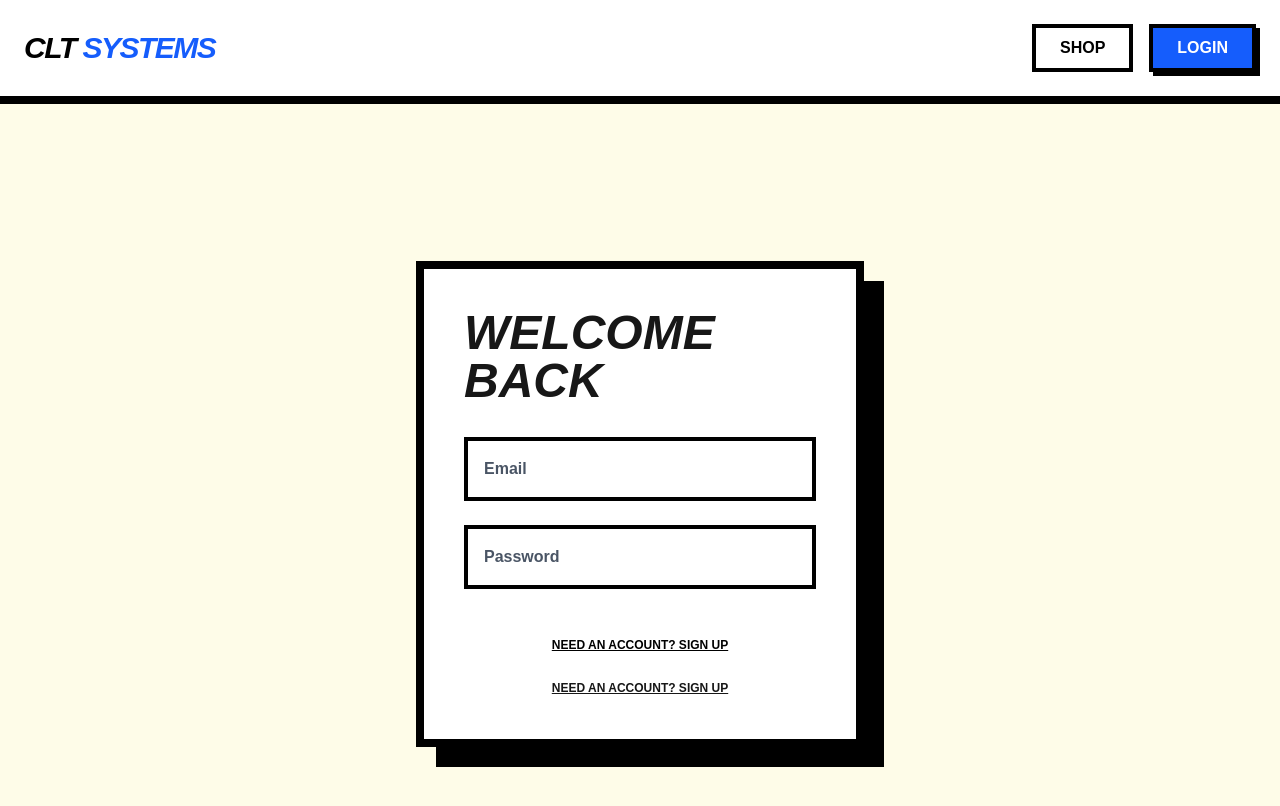
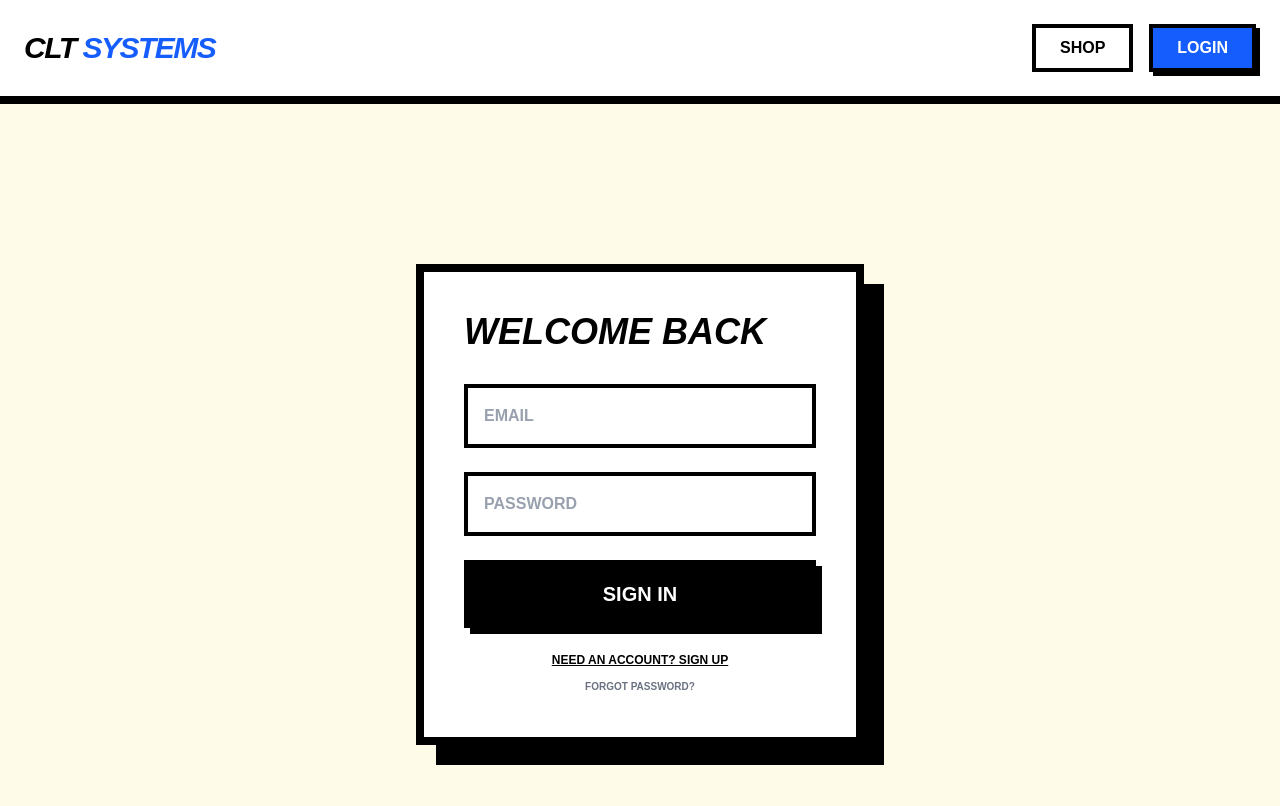
Before and after one commit to acjoyner/clt-tech-portal, a Next.js app: page /login in a window 1280 px wide. Shown: the top 806 px of the page. Built offline with nearby package versions, Linux system fonts and the light colour scheme; no server answers.

Commit message:
Updated Forgot Password

```diff
--- /dev/null
+++ b/app/forgot-password/page.tsx
@@ -0,0 +1,46 @@
+"use client";
+import { useState } from "react";
+import { supabase } from "../../src/lib/supabase";
+
+export default function ForgotPassword() {
+  const [email, setEmail] = useState("");
+  const [message, setMessage] = useState({ text: "", isError: false });
+
+  const handleReset = async (e: React.FormEvent) => {
+    e.preventDefault();
+    const { error } = await supabase.auth.resetPasswordForEmail(email, {
+      redirectTo: `${window.location.origin}/update-password`,
+    });
+
+    if (error) {
+      setMessage({ text: error.message, isError: true });
+    } else {
+      setMessage({ text: "Check your email for the reset link!", isError: false });
+    }
+  };
+
+  return (
+    <div className="min-h-screen bg-white flex items-center justify-center p-4 text-black">
+      <div className="border-8 border-black p-10 max-w-md w-full shadow-[20px_20px_0px_0px_rgba(0,0,0,1)]">
+        <h1 className="text-3xl font-black uppercase mb-6 italic">Reset Password</h1>
+        {message.text && (
+          <div className={`mb-4 p-3 border-4 border-black font-bold ${message.isError ? 'bg-red-400' : 'bg-green-400'}`}>
+            {message.text}
+          </div>
+        )}
+        <form onSubmit={handleReset} className="space-y-4">
+          <input
+            type="email"
+            placeholder="YOUR EMAIL"
+            className="w-full border-4 border-black p-4 font-bold bg-white text-black placeholder:text-gray-400 outline-none"
+            onChange={(e) => setEmail(e.target.value)}
+            required
+          />
+          <button type="submit" className="w-full bg-blue-600 text-white border-4 border-black py-4 font-black uppercase">
+            Send Reset Link
+          </button>
+        </form>
+      </div>
+    </div>
+  );
+}
--- a/app/login/page.tsx
+++ b/app/login/page.tsx
@@ -1,62 +1,112 @@
 "use client";
 import { useState } from "react";
 import { supabase } from "../../src/lib/supabase";
+import { useRouter } from "next/navigation";
 
 export default function AuthPage() {
   const [email, setEmail] = useState("");
   const [password, setPassword] = useState("");
-  const [isSignUp, setIsSignUp] = useState(false);
+  const [isSignUp, setIsSignUp] = useState(false); // Toggle state
+  const [message, setMessage] = useState({ text: "", isError: false });
+  const router = useRouter();
 
   const handleAuth = async (e: React.FormEvent) => {
     e.preventDefault();
-    const { error } = isSignUp
-      ? await supabase.auth.signUp({ email, password })
-      : await supabase.auth.signInWithPassword({ email, password });
+    setMessage({ text: "Processing...", isError: false });
 
-    if (error) alert(error.message);
-    else alert(isSignUp ? "Check email for link!" : "Logged in!");
+    if (isSignUp) {
+      // --- SIGN UP LOGIC ---
+      const { data, error } = await supabase.auth.signUp({
+        email,
+        password,
+        options: {
+          emailRedirectTo: `${window.location.origin}/auth/callback`,
+        },
+      });
+
+      if (error) {
+        setMessage({ text: `Sign Up Failed: ${error.message}`, isError: true });
+      } else if (data.user) {
+        setMessage({
+          text: "Check your email for a confirmation link!",
+          isError: false,
+        });
+      }
+    } else {
+      // --- SIGN IN LOGIC ---
+      const { data, error } = await supabase.auth.signInWithPassword({
+        email,
+        password,
+      });
+
+      if (error) {
+        setMessage({ text: `Login Failed: ${error.message}`, isError: true });
+      } else if (data.user) {
+        setMessage({ text: "Success! Redirecting...", isError: false });
+        setTimeout(() => router.push("/admin"), 1000);
+      }
+    }
   };
 
   return (
     <div className="min-h-screen bg-yellow-50 flex items-center justify-center p-4">
       <div className="bg-white border-8 border-black p-10 max-w-md w-full shadow-[20px_20px_0px_0px_rgba(0,0,0,1)]">
-        <h1 className="text-5xl font-black uppercase italic mb-8">
-          {isSignUp ? "Join Us" : "Welcome Back"}
+        <h1 className="text-4xl font-black uppercase italic mb-8 text-black">
+          {isSignUp ? "Create Account" : "Welcome Back"}
         </h1>
+
+        {message.text && (
+          <div
+            className={`mb-6 p-4 border-4 border-black font-black uppercase text-xs ${
+              message.isError ? "bg-red-400" : "bg-green-400"
+            }`}
+          >
+            {message.text}
+          </div>
+        )}
+
         <form onSubmit={handleAuth} className="space-y-6">
-          {/* Update your input fields inside the auth form */}
           <input
             type="email"
-            placeholder="Email"
-            className="w-full border-4 border-black p-4 font-bold bg-white text-black placeholder:text-gray-600 outline-none focus:bg-blue-50"
+            placeholder="EMAIL"
+            className="w-full border-4 border-black p-4 font-bold bg-white text-black placeholder:text-gray-400 outline-none"
             onChange={(e) => setEmail(e.target.value)}
+            required
           />
           <input
             type="password"
-            placeholder="Password"
-            className="w-full border-4 border-black p-4 font-bold bg-white text-black placeholder:text-gray-600 outline-none focus:bg-blue-50"
+            placeholder="PASSWORD"
+            className="w-full border-4 border-black p-4 font-bold bg-white text-black placeholder:text-gray-400 outline-none"
             onChange={(e) => setPassword(e.target.value)}
+            required
           />
-
-          {/* Ensure the "Toggle" button at the bottom is also visible */}
           <button
-            type="button"
-            onClick={() => setIsSignUp(!isSignUp)}
-            className="w-full mt-6 font-black uppercase text-xs text-black underline hover:text-blue-600"
+            type="submit"
+            className="w-full bg-black text-white border-4 border-black py-4 font-black uppercase text-xl hover:bg-blue-600 transition-all shadow-[6px_6px_0px_0px_rgba(0,0,0,1)]"
           >
-            {isSignUp
-              ? "Already have an account? Sign In"
-              : "Need an account? Sign Up"}
+            {isSignUp ? "Sign Up" : "Sign In"}
           </button>
         </form>
+
+        {/* TOGGLE BUTTON */}
         <button
-          onClick={() => setIsSignUp(!isSignUp)}
-          className="w-full mt-6 font-bold uppercase text-xs underline"
+          onClick={() => {
+            setIsSignUp(!isSignUp);
+            setMessage({ text: "", isError: false });
+          }}
+          className="w-full mt-6 font-black uppercase text-xs text-black underline hover:text-blue-600"
         >
           {isSignUp
             ? "Already have an account? Sign In"
             : "Need an account? Sign Up"}
         </button>
+        <button
+          type="button"
+          onClick={() => router.push("/forgot-password")}
+          className="w-full mt-2 font-black uppercase text-[10px] text-gray-500 hover:text-black transition-colors"
+        >
+          Forgot Password?
+        </button>
       </div>
     </div>
   );
--- /dev/null
+++ b/app/update-password/page.tsx
@@ -0,0 +1,43 @@
+"use client";
+import { useState } from "react";
+import { supabase } from "../../src/lib/supabase";
+import { useRouter } from "next/navigation";
+
+export default function UpdatePassword() {
+  const [password, setPassword] = useState("");
+  const [message, setMessage] = useState("");
+  const router = useRouter();
+
+  const handleUpdate = async (e: React.FormEvent) => {
+    e.preventDefault();
+    const { error } = await supabase.auth.updateUser({ password });
+
+    if (error) {
+      setMessage(error.message);
+    } else {
+      setMessage("Password updated! Redirecting...");
+      setTimeout(() => router.push("/login"), 2000);
+    }
+  };
+
+  return (
+    <div className="min-h-screen bg-white flex items-center justify-center p-4 text-black">
+      <div className="border-8 border-black p-10 max-w-md w-full shadow-[20px_20px_0px_0px_rgba(0,0,0,1)]">
+        <h1 className="text-3xl font-black uppercase mb-6 italic">New Password</h1>
+        {message && <div className="mb-4 p-3 border-4 border-black bg-blue-400 font-bold">{message}</div>}
+        <form onSubmit={handleUpdate} className="space-y-4">
+          <input
+            type="password"
+            placeholder="ENTER NEW PASSWORD"
+            className="w-full border-4 border-black p-4 font-bold bg-white text-black outline-none"
+            onChange={(e) => setPassword(e.target.value)}
+            required
+          />
+          <button type="submit" className="w-full bg-black text-white border-4 border-black py-4 font-black uppercase">
+            Update Password
+          </button>
+        </form>
+      </div>
+    </div>
+  );
+}
```
